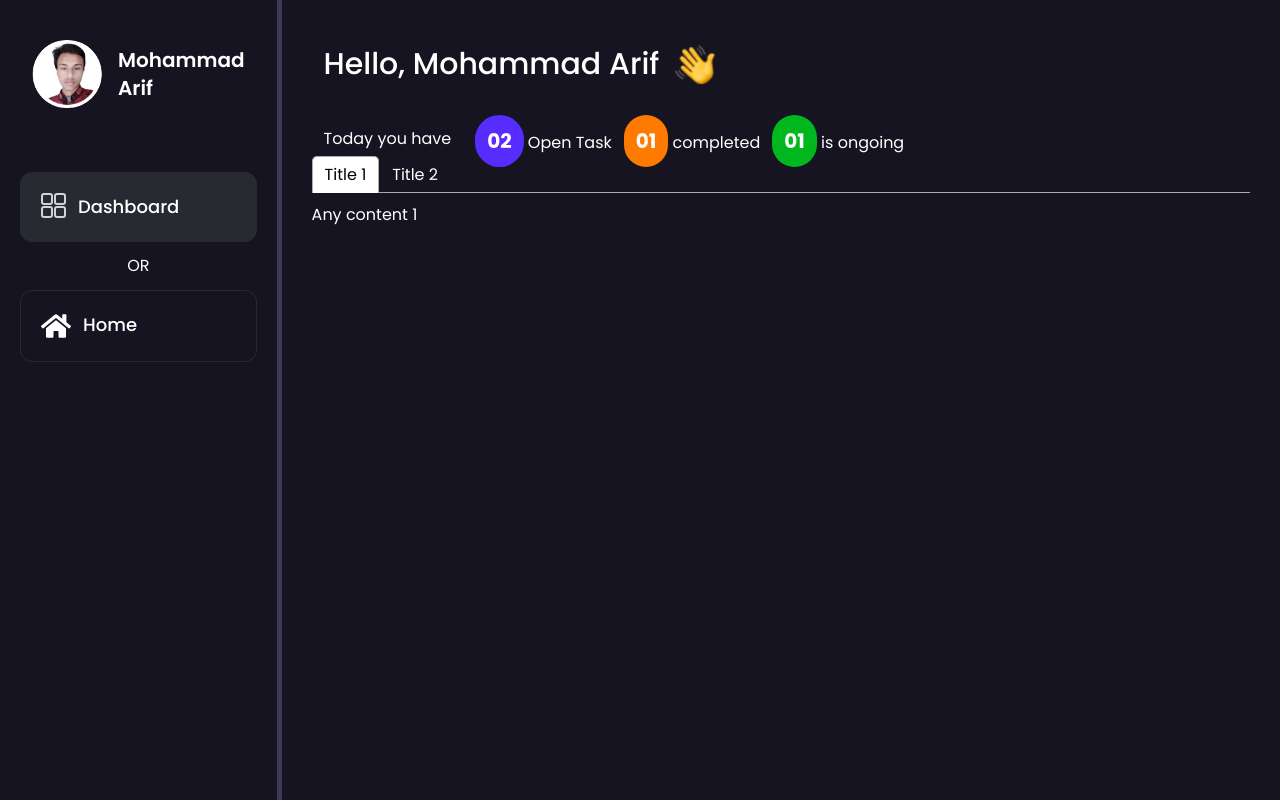
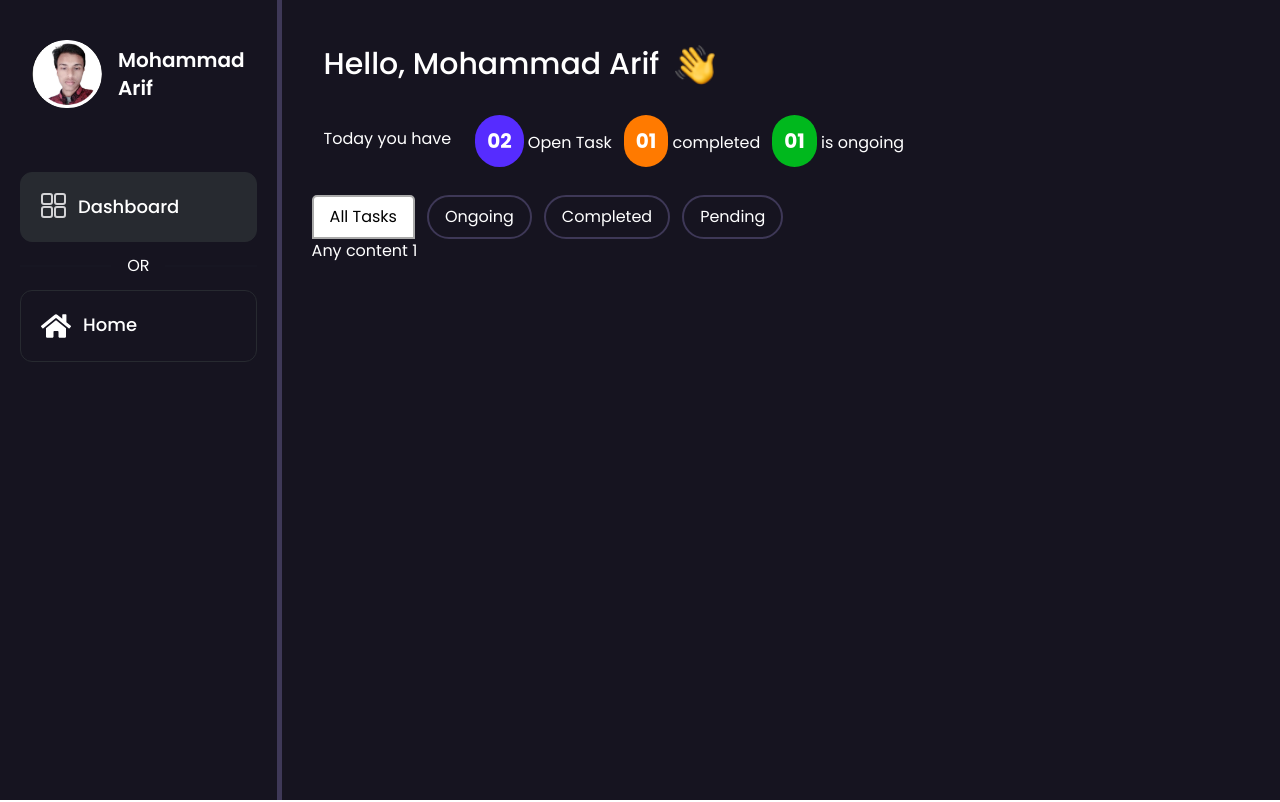
Before and after one commit to Mohammadarifcoding/Task-management-client, a React (Vite) app: page /dashboard/dash in a window 1280 px wide. Shown: the top 802 px of the page. Built offline with nearby package versions, Linux system fonts and the light colour scheme.

Commit message:
Added the firebase config file

```diff
--- a/src/Components/Pages/Dashboard/Dashboard.jsx
+++ b/src/Components/Pages/Dashboard/Dashboard.jsx
@@ -1,8 +1,30 @@
+import { useState } from 'react';
 import { Tab, Tabs, TabList, TabPanel } from 'react-tabs';
 import 'react-tabs/style/react-tabs.css';
 
 
 const Dashboard = () => {
+     const [itemNumber,setItemNumber] = useState(0)
+    const items = [ {
+        item : 'All Tasks',
+        id:0
+    },
+    {
+        item : 'Ongoing',
+        id:1
+    },
+    {
+        item : 'Completed',
+        id:2
+    },
+    {
+        item : 'Pending',
+        id:3
+    }
+
+]
+
+
     return (
         <div className="text-white lg:p-[30px] md:p-[20px] p-2">
         <h2 className="lg:text-[30px] ml-3 mt-3 font-medium md:text-[26px] items-center text-[24px] flex gap-4">Hello, Mohammad Arif <img className="lg:w-10  w-8" src="/images/hand.png" alt="" /></h2>
@@ -19,11 +41,59 @@ const Dashboard = () => {
         </div>
 
 
+        {/* Tabs */}
 
-        <Tabs>
-    <TabList>
-      <Tab>Title 1</Tab>
-      <Tab>Title 2</Tab>
+      <div className='mt-10'>
+      <Tabs >
+      <TabList className='border-b-0 flex sm:justify-start justify-center gap-3 flex-wrap'>
+      {items?.map((item) => (
+        <Tab
+        onClick={()=>{setItemNumber(item.id)}}
+          className={`rounded-full md:px-4 md:py-2 px-3 py-1 border-2 outline-none  border-[#3e3857] ${
+            itemNumber  !== item.id ? 'bg-[#161420]  text-white ' : 'bg-[#060608] focus:bg-[#060608] focus:rounded-full focus:text-white'
+          }`}
+          key={item.id}
+        >
+          {item.item}
+        </Tab>
+      ))}
+{/* <Tab
+        onClick={()=>{setItemNumber(1)}}
+          className={`rounded-full px-4 py-2 border-2 outline-none  border-[#3e3857] ${
+            itemNumber  !== 1 ? 'bg-[#161420]  text-white ' : 'bg-[#060608] focus:bg-[#060608] focus:rounded-full focus:text-white'
+          }`}
+
+        >
+          All Task
+        </Tab>
+        <Tab
+        onClick={()=>{setItemNumber(2)}}
+          className={`rounded-full px-4 py-2 border-2 outline-none  border-[#3e3857] ${
+            itemNumber  !== 2 ? 'bg-[#161420]  text-white ' : 'bg-[#060608] focus:bg-[#060608] focus:rounded-full focus:text-white'
+          }`}
+
+        >
+          All Task
+        </Tab>
+        <Tab
+        onClick={()=>{setItemNumber(3)}}
+          className={`rounded-full px-4 py-2 border-2 outline-none  border-[#3e3857] ${
+            itemNumber  !== 3 ? 'bg-[#161420]  text-white ' : 'bg-[#060608] focus:bg-[#060608] focus:rounded-full focus:text-white'
+          }`}
+
+        >
+          All Task
+        </Tab>
+        <Tab
+        onClick={()=>{setItemNumber(4)}}
+          className={`rounded-full px-4 py-2 border-2 outline-none  border-[#3e3857] ${
+            itemNumber  !== 4 ? 'bg-[#161420]  text-white ' : 'bg-[#060608] focus:bg-[#060608] focus:rounded-full focus:text-white'
+          }`}
+
+        >
+          All Task
+        </Tab> */}
+
     </TabList>
 
     <TabPanel>
@@ -32,7 +102,16 @@ const Dashboard = () => {
     <TabPanel>
       <h2>Any content 2</h2>
     </TabPanel>
+    <TabPanel>
+      <h2>Any content 3</h2>
+    </TabPanel>
+    <TabPanel>
+      <h2>Any content 4</h2>
+    </TabPanel>
   </Tabs>
+      </div>
+
+
         </div>
     );
 };
--- /dev/null
+++ b/src/Components/Providers/AuthProvider.jsx
@@ -0,0 +1,11 @@
+import React from 'react';
+
+const AuthProvider = () => {
+    return (
+        <div>
+
+        </div>
+    );
+};
+
+export default AuthProvider;
--- /dev/null
+++ b/src/Firebase/Firebase.config.js
@@ -0,0 +1,22 @@
+// Import the functions you need from the SDKs you need
+import { initializeApp } from "firebase/app";
+import {getAuth} from 'firebase/auth'
+// TODO: Add SDKs for Firebase products that you want to use
+// https://firebase.google.com/docs/web/setup#available-libraries
+
+// Your web app's Firebase configuration
+const firebaseConfig = {
+  apiKey: "AIzaSyCQ8uefz075nYah7_JasG5tam8lke79ZBM",
+  authDomain: "taskflow-73471.firebaseapp.com",
+  projectId: "taskflow-73471",
+  storageBucket: "taskflow-73471.appspot.com",
+  messagingSenderId: "883847248754",
+  appId: "1:883847248754:web:73b2e64b1e4afe7db87beb"
+};
+
+// Initialize Firebase
+const app = initializeApp(firebaseConfig);
+
+const auth = getAuth(app)
+
+export default auth
--- a/src/index.css
+++ b/src/index.css
@@ -11,3 +11,12 @@
 .menuItemLInk a.active{
     border-bottom: 2px solid #3AA39F;
 }
+
+.react-tabs__tab--selected{
+    background: black;
+
+    border-radius: 100px;
+}
+react-tabs__tab--selected:focus{
+    background-color: black;
+}
```
